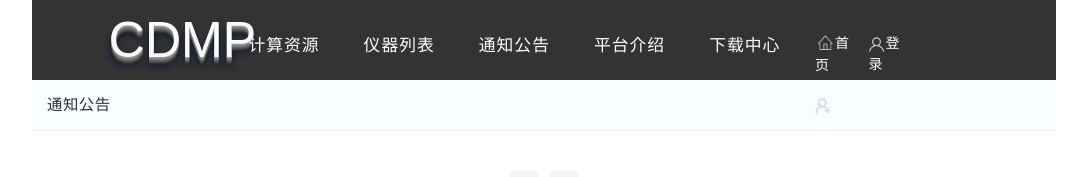
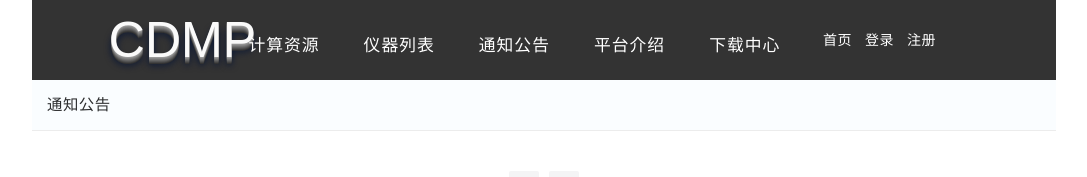
Before and after one commit to CodeTeamOfNcst/cdmp2.0, a Nuxt app: page /notice in a window 1280 px wide. Shown: the top 177 px of the page, without its empty margins (96-1183 px from the left). Built offline with nearby package versions, Linux system fonts and the light colour scheme; a small style sheet from the web is missing.

Commit message:
使用 IconFont 方案

```diff
--- a/components/Header.vue
+++ b/components/Header.vue
@@ -10,9 +10,18 @@
                 <el-col :span="3"><div class="header-item grid-content bg-purple-light"><nuxt-link class="button" to="/usedirection">平台介绍 </nuxt-link></div></el-col>
                 <el-col :span="3"><div class="header-item grid-content bg-purple-light"><nuxt-link class="button" to="/download">下载中心</nuxt-link></div></el-col>
                 <el-col class="right" :span="4">
-                    <div class="little"><img class="img1" src="../assets/img/index.png"/><nuxt-link to="/">首页</nuxt-link></div>
-                    <div class="little"><img class="img2" src="../assets/img/login.png"/><nuxt-link to="/">登录</nuxt-link></div>
-                    <div class="little"><img class="img3" src="../assets/img/register.png"/><nuxt-link to="/">注册</nuxt-link></div>
+                    <span class="little">
+                        <i class="iconfont icon-home"></i>
+                        <nuxt-link to="/">首页</nuxt-link>
+                    </span>
+                    <span class="little">
+                        <i class="iconfont icon-user"></i>
+                        <nuxt-link to="/">登录</nuxt-link>
+                    </span>
+                    <span class="little">
+                        <i class="iconfont icon-register"></i>
+                        <nuxt-link to="/">注册</nuxt-link>
+                    </span>
                 </el-col>
             </el-row>
         </div>
@@ -49,30 +58,17 @@
             height:59px;;
             float:right;
             color:#fff;
-            // background-color: #6b8db4;
-            .little{
-                width:25%;
-                margin: 32px 0 0 15px;
-                height:30px;
-                cursor:pointer;
-                color:#fff;
-                // background-color: aquamarine;
-                float:left;
-                .img1{
-                width:20px;
-                height:20px;
-                vertical-align: middle;
-               }
-               .img2{
-                width:17px;
-                height:17px;
-                vertical-align: middle;
-               }
-               .img3{
-                width:16px;
-                height:16px;
-                vertical-align: middle;
-               }
+            padding-left: 15px;
+
+            .little {
+                display: inline-block;
+                height: 60px;
+                line-height: 60px;
+                margin: 10px 5px;
+
+                .iconfont {
+                    margin-right: 3px;
+                }
             }
         }
      }
--- a/nuxt.config.js
+++ b/nuxt.config.js
@@ -14,7 +14,8 @@ module.exports = {
       { hid: 'description', name: 'description', content: pkg.description }
     ],
     link: [
-      { rel: 'icon', type: 'image/x-icon', href: '/favicon.ico' }
+      { rel: 'icon', type: 'image/x-icon', href: '/favicon.ico' },
+      { rel: 'stylesheet', href: '//at.alicdn.com/t/font_631064_ft6ks1tpzo1aif6r.css' }
     ]
   },
 
```
Also changed, not shown: Z-DOCS/IconFont 方案.md (added, +24 -0 lines), 1 other file (tests, documents, lock files or other folders).
